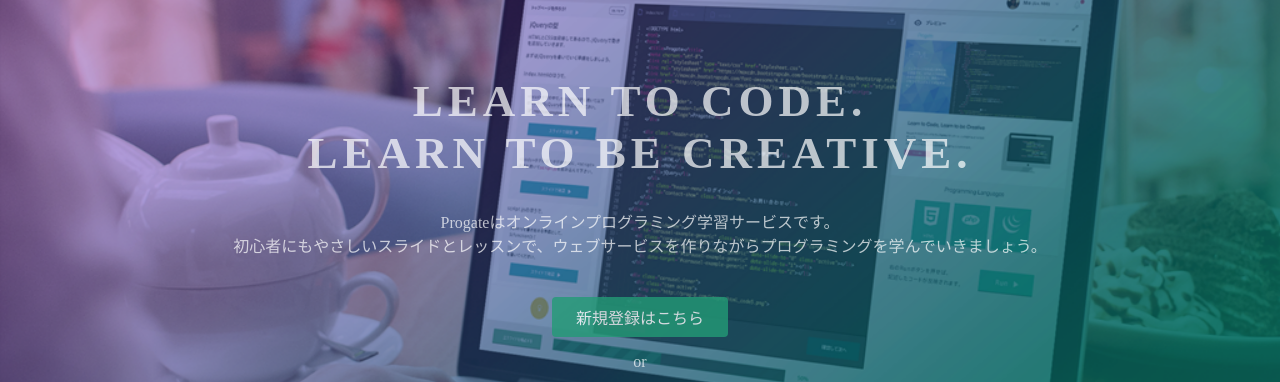
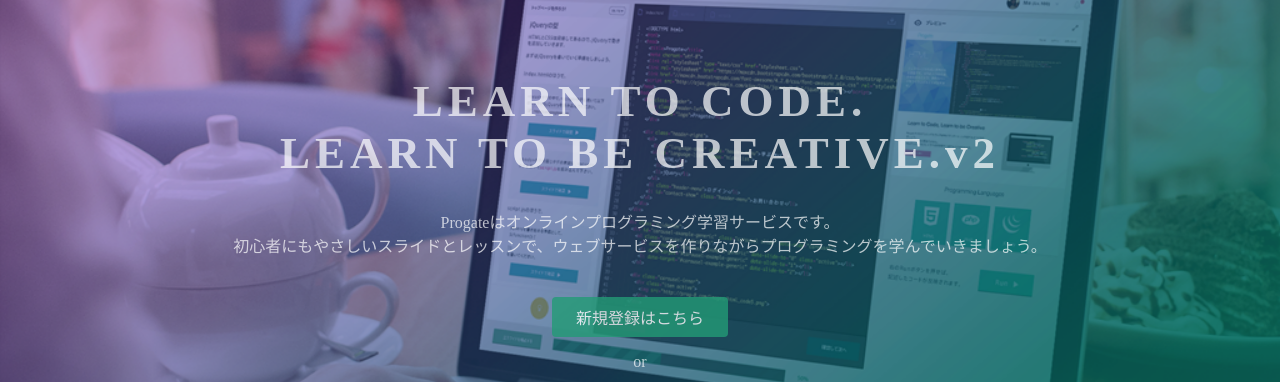
Before and after one commit to 74misk/main, a plain HTML site: page index.html in a window 1280 px wide. Shown: the part 135-517 px from the top of the page. Drawn offline with Linux system fonts and the light colour scheme.

Commit message:
Update index.html

```diff
--- a/index.html
+++ b/index.html
@@ -23,7 +23,7 @@
   </header>
   <div class="top-wrapper">
     <div class="container">
-      <h1>LEARN TO CODE.<br>LEARN TO BE CREATIVE.</h1>
+      <h1>LEARN TO CODE.<br>LEARN TO BE CREATIVE.v2</h1>
       <p>Progateはオンラインプログラミング学習サービスです。<br>初心者にもやさしいスライドとレッスンで、ウェブサービスを作りながらプログラミングを学んでいきましょう。</p>
       <div class="btn-wrapper">
         <a href="#" class="btn signup">新規登録はこちら</a>
```
